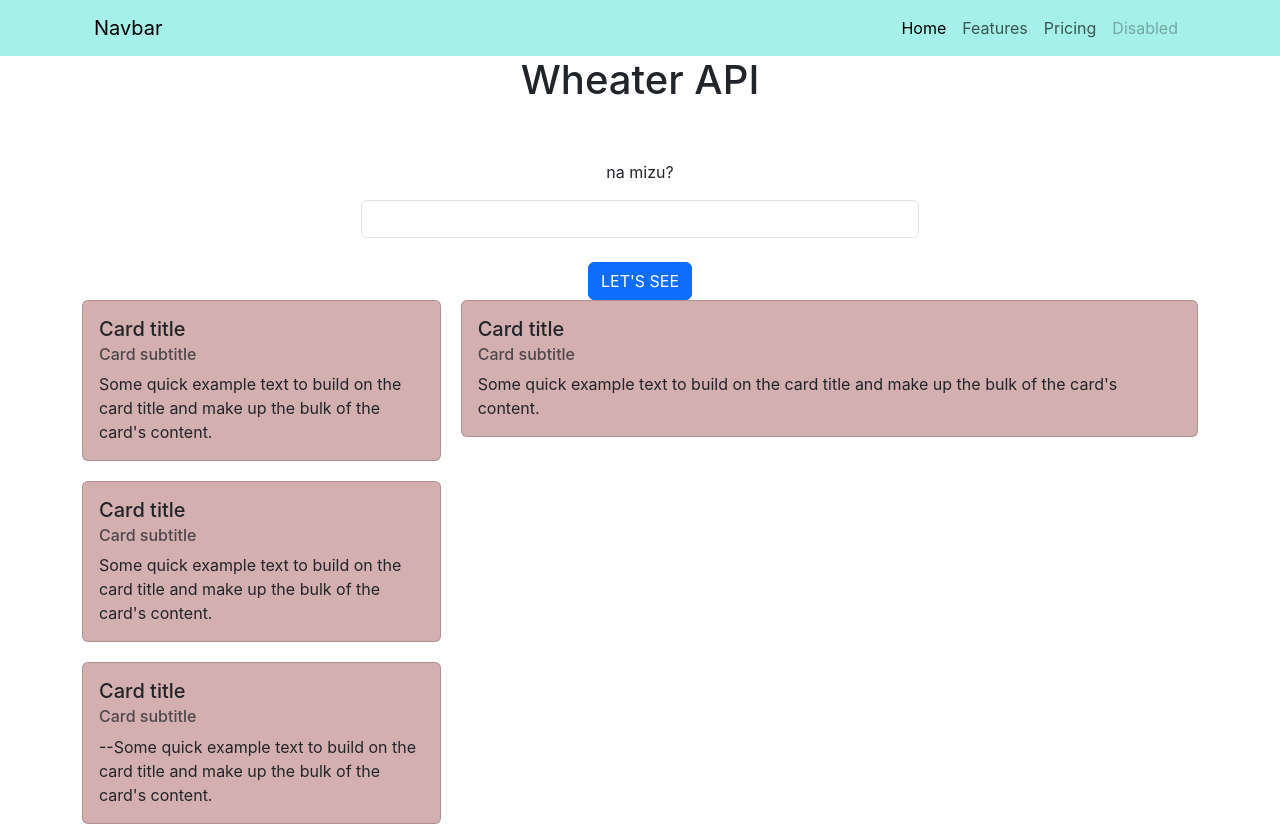
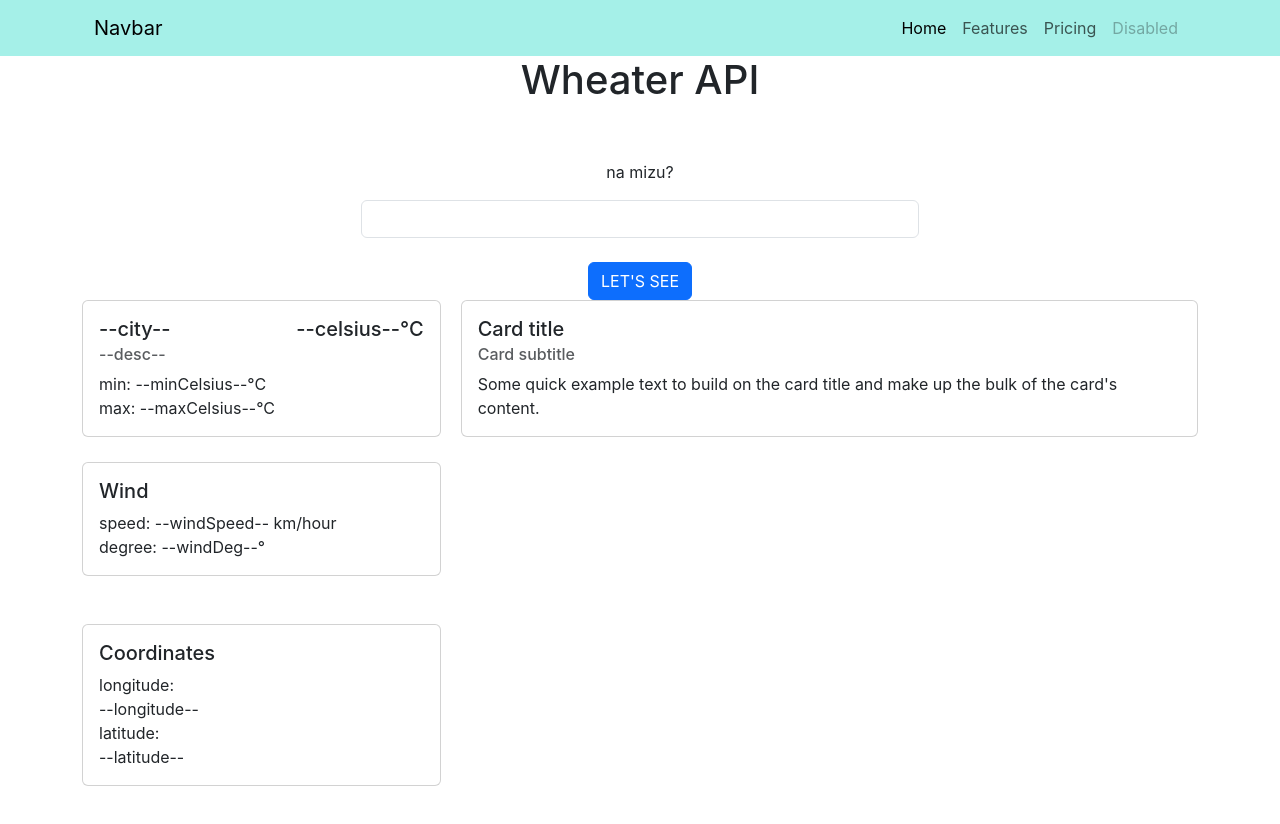
Before and after one commit to Vajk93/react-weather-app, a React (Create React App) app: page / in a window 1280 px wide. After the commit the page ends 800 px from the top, so only its background shows below. Built offline with nearby package versions, Linux system fonts and the light colour scheme.

Commit message:
render datas dinamically: OK (except the graph)

```diff
--- a/package.json
+++ b/package.json
@@ -7,6 +7,7 @@
     "@testing-library/react": "^13.4.0",
     "@testing-library/user-event": "^13.5.0",
     "bootstrap": "^5.2.3",
+    "moment": "^2.29.4",
     "react": "^18.2.0",
     "react-bootstrap": "^2.7.2",
     "react-dom": "^18.2.0",
--- a/src/components/main/Main.css
+++ b/src/components/main/Main.css
@@ -81,18 +81,18 @@
 }
 
 .card {
-  background: rgb(211, 175, 175);
+  /* background: rgb(211, 175, 175); */
 }
 
 .datasGridContainer {
   display: grid;
   grid-template-columns: 1fr 1fr 1fr;
   grid-template-rows: 1fr 1fr 1fr;
-  gap: 20px 20px;
+  gap: 0px 20px;
   grid-auto-flow: row;
   grid-template-areas:
     "city-and-country graph graph"
-    "temperatures graph graph"
+    "secondary-datas graph graph"
     "coordinates graph graph";
 }
 
@@ -104,8 +104,8 @@
   grid-area: city-and-country;
 }
 
-.temperatures {
-  grid-area: temperatures;
+.secondary-datas {
+  grid-area: secondary-datas;
 }
 
 .graph {
--- a/src/components/main/Main.js
+++ b/src/components/main/Main.js
@@ -1,6 +1,7 @@
 import "./Main.css";
 import React from "react";
 import { useState } from "react";
+import moment from "moment";
 // import RenderDatas from "../renderDatas/RenderDatas";
 
 function Main(props) {
@@ -15,7 +16,7 @@ function Main(props) {
   const apiKey = "5a8deffcb12650777e1969f671422327";
   let fetchedDatas = {};
   // let loadDatasToUI = false;
-  let [renderedCity, setRenderedCity] = useState("--");
+  let [renderedCity, setRenderedCity] = useState("--city--");
   let [desc, setDesc] = useState("--desc--");
   let [country, setCountry] = useState("--country--");
   let [sunrise, setSunrise] = useState("--sunrise--");
@@ -39,6 +40,7 @@ function Main(props) {
     console.log(e.target.value);
     console.log(city);
   };
+
   // geolocation api
   // http://api.openweathermap.org/geo/1.0/direct?q=London&limit=5&appid={API key}
 
@@ -56,7 +58,7 @@ function Main(props) {
         city = data[0].name;
         lat = data[0].lat;
         lon = data[0].lon;
-        console.log("fetching coods from city name:" + lat, lon);
+        // console.log("fetching coods from city name:" + lat, lon);
       })
       .then(() => {
         fetchFromGeoCode();
@@ -72,6 +74,7 @@ function Main(props) {
       .then((data) => {
         // console.log(data);
         // console.log("The whether is: " + data.weather[0].main);
+
         fetchedDatas = {
           cityName: city,
           desc: data.weather[0].description,
@@ -81,9 +84,9 @@ function Main(props) {
           fahreit: data.main.temp,
           maxFahreit: data.main.temp_max,
           minFahreit: data.main.temp_min,
-          celsius: data.main.temp / 2,
-          maxCelsius: data.main.temp_max / 2,
-          minCelsius: data.main.temp_min / 2,
+          celsius: data.main.temp,
+          maxCelsius: data.main.temp_max,
+          minCelsius: data.main.temp_min,
           longitude: data.coord.lon,
           latitude: data.coord.lat,
           hours168: "hours",
@@ -91,11 +94,40 @@ function Main(props) {
           windDeg: data.wind.deg,
           windSpeed: data.wind.speed,
         };
-        console.log(fetchedDatas);
-        console.log(data);
+
+        let convertedToCelsius = fetchedDatas.celsius - 273.15;
+        convertedToCelsius = Math.round(convertedToCelsius * 10) / 10;
+
+        let convertedToMinCelsius = fetchedDatas.minCelsius - 273.15;
+        convertedToMinCelsius = Math.round(convertedToMinCelsius * 10) / 10;
+
+        let convertedToMaxCelsius = fetchedDatas.maxCelsius - 273.15;
+        convertedToMaxCelsius = Math.round(convertedToMaxCelsius * 10) / 10;
+
+        console.log(fetchedDatas.sunset);
+        let timestamp = 1676703275;
+        // let timestamp = fetchedDatas.sunrise;
+        console.log(timestamp);
+
+        let sunriseTime = moment(timestamp).format("LT");
+
+        // console.log(data);
         setRenderedCity(fetchedDatas.cityName);
+        setCelsius(convertedToCelsius);
+        setDesc(fetchedDatas.desc);
+        setMinCelsius(convertedToMinCelsius);
+        setMaxCelsius(convertedToMaxCelsius);
+        setWindSpeed(fetchedDatas.windSpeed);
+        setWindDeg(fetchedDatas.windDeg);
+        setSunrise(sunriseTime);
+        // setSunset(sunsetTime);
+        // setSunrise(fetchedDatas.sunrise);
+        // setSunset(fetchedDatas.sunset);
+        setLongitude(fetchedDatas.longitude);
+        setLatitude(fetchedDatas.latitude);
 
         // console.log(data.wind.deg);
+        // console.log(fetchedDatas.celsius + 10000000000);
       });
     // loadDatasToUI = true;
   }
@@ -127,11 +159,13 @@ function Main(props) {
           <div className="coordinates">
             <div className="card">
               <div className="card-body">
-                <h5 className="card-title">Card title</h5>
-                <h6 className="card-subtitle mb-2 text-muted">Card subtitle</h6>
+                <h5 className="card-title">Coordinates</h5>
+                {/* <h6 className="card-subtitle mb-2 text-muted">Card subtitle</h6> */}
                 <p className="card-text">
-                  {renderedCity}Some quick example text to build on the card
-                  title and make up the bulk of the card's content.
+                  longitude: <br></br>
+                  {longitude} <br></br>
+                  latitude: <br></br>
+                  {latitude}
                 </p>
               </div>
             </div>
@@ -140,24 +174,30 @@ function Main(props) {
             {" "}
             <div className="card">
               <div className="card-body">
-                <h5 className="card-title">Card title</h5>
-                <h6 className="card-subtitle mb-2 text-muted">Card subtitle</h6>
+                <div className="d-flex justify-content-between">
+                  <h5 className="card-title">{renderedCity}</h5>
+                  <h5 className="card-title">{celsius}°C</h5>
+                </div>
+
+                <h6 className="card-subtitle mb-2 text-muted">{desc}</h6>
                 <p className="card-text">
-                  Some quick example text to build on the card title and make up
-                  the bulk of the card's content.
+                  min: {minCelsius}°C <br></br>
+                  max: {maxCelsius}°C
                 </p>
               </div>
             </div>
           </div>
-          <div className="temperatures">
+          <div className="secondary-datas">
             {" "}
             <div className="card">
               <div className="card-body">
-                <h5 className="card-title">Card title</h5>
-                <h6 className="card-subtitle mb-2 text-muted">Card subtitle</h6>
+                <div className="d-flex justify-content-between">
+                  <h5 className="card-title">Wind</h5>
+                </div>
+                {/* <h6 className="card-subtitle mb-2 text-muted">{desc}</h6> */}
                 <p className="card-text">
-                  Some quick example text to build on the card title and make up
-                  the bulk of the card's content.
+                  speed: {windSpeed} km/hour <br></br>
+                  degree: {windDeg}°
                 </p>
               </div>
             </div>
```
Also changed, not shown: 1 other file (tests, documents, lock files or other folders).
